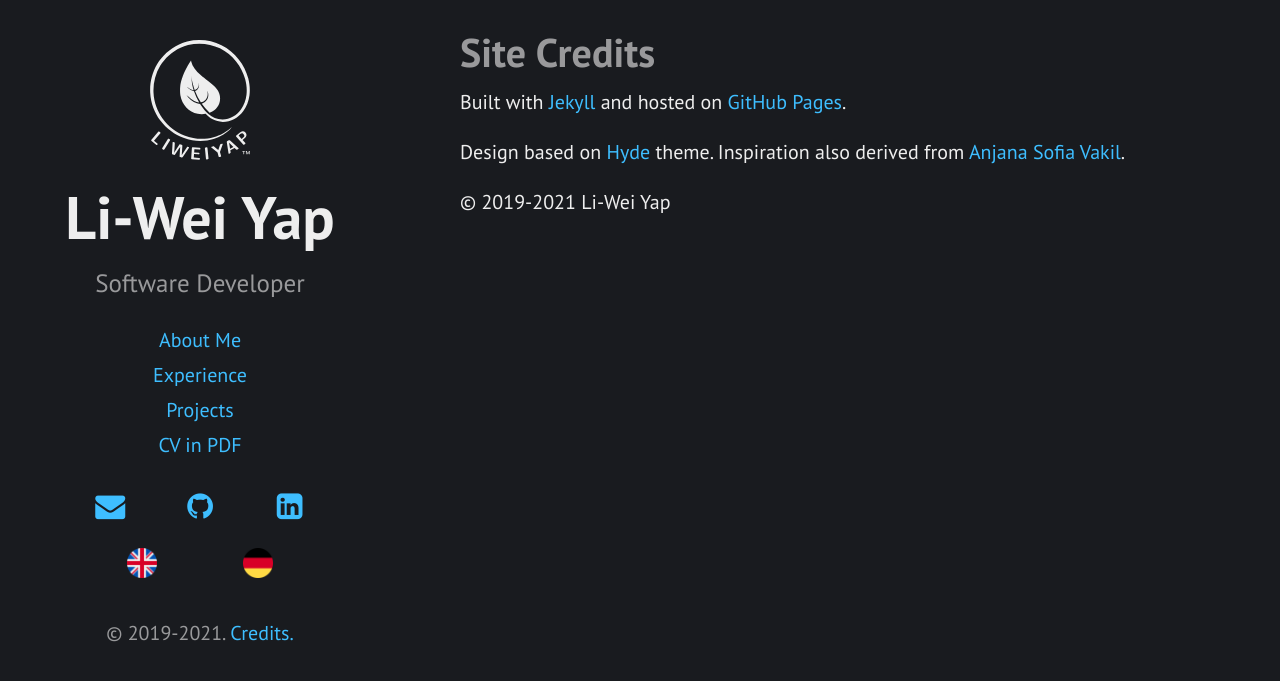
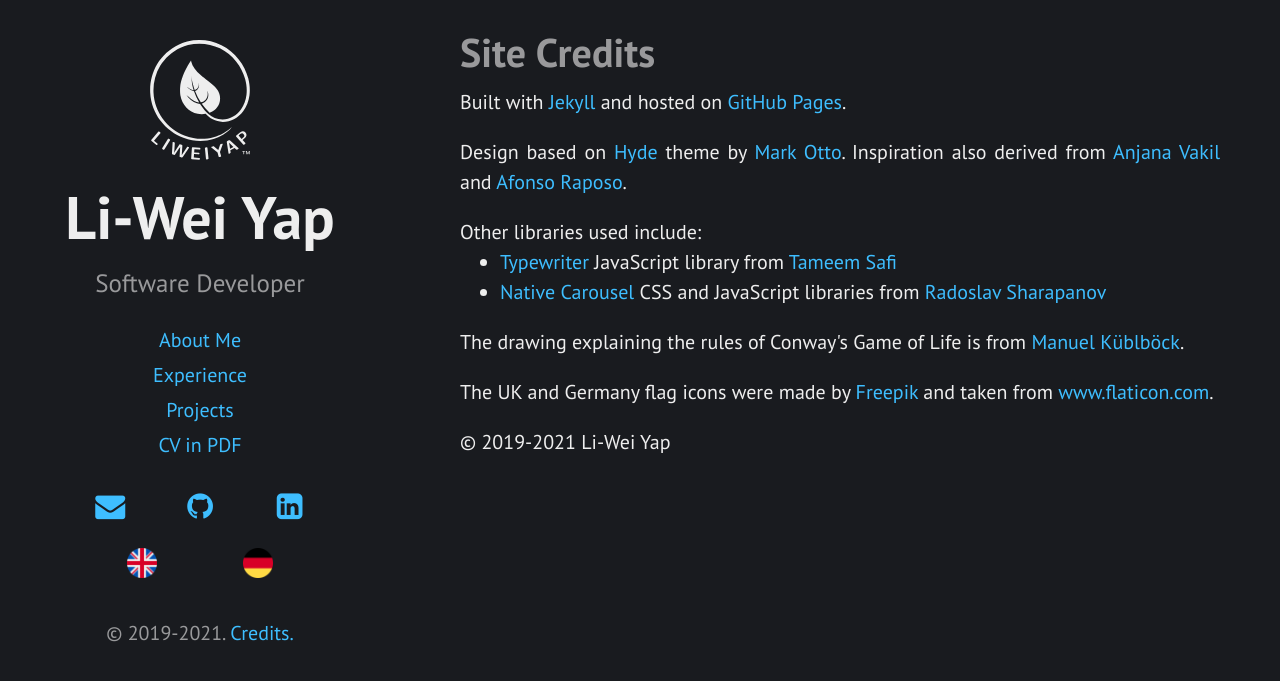
Before and after one commit to liweiyap/liweiyap.github.io, a Jekyll site: the page built from credits.html, in a window 1280 px wide. Shown: the top 681 px of the page. Built offline with Jekyll 4.4.1, drawn with Linux system fonts in a browser that asks for light colours; nearby versions of some CDN libraries.

Commit message:
Update Credits

```diff
--- a/credits.html
+++ b/credits.html
@@ -9,7 +9,14 @@
 
     <div class="post">
         <p>Built with <a href="https://jekyllrb.com/">Jekyll</a> and hosted on <a href="https://pages.github.com/">GitHub Pages</a>.</p>
-        <p>Design based on <a href="https://github.com/poole/hyde">Hyde</a> theme. Inspiration also derived from <a href="http://vakila.github.io/">Anjana Sofia Vakil</a>.</p>
+        <p>Design based on <a href="https://github.com/poole/hyde">Hyde</a> theme by <a href="https://markdotto.com/">Mark Otto</a>. Inspiration also derived from <a href="http://vakila.github.io/">Anjana Vakil</a> and <a href="https://afonsoraposo.com/">Afonso Raposo</a>.</p>
+        Other libraries used include:
+        <ul>
+            <li><a href="https://www.npmjs.com/package/typewriter-effect">Typewriter</a> JavaScript library from <a href="https://safi.me.uk/">Tameem Safi</a></li>
+            <li><a href="https://radogado.github.io/n-carousel/">Native Carousel</a> CSS and JavaScript libraries from <a href="https://www.rado.bg/">Radoslav Sharapanov</a></li>
+        </ul>
+        <p>The drawing explaining the rules of Conway's Game of Life is from <a href="https://medium.com/@ManuelKublbock">Manuel Küblböck</a>.</p>
+        <p>The UK and Germany flag icons were made by <a href="https://www.freepik.com">Freepik</a> and taken from <a href="https://www.flaticon.com/">www.flaticon.com</a>.</p>
         <p>&copy; 2019-{{ site.time | date: '%Y' }} Li-Wei Yap</p>
     </div>
 </body>
```
